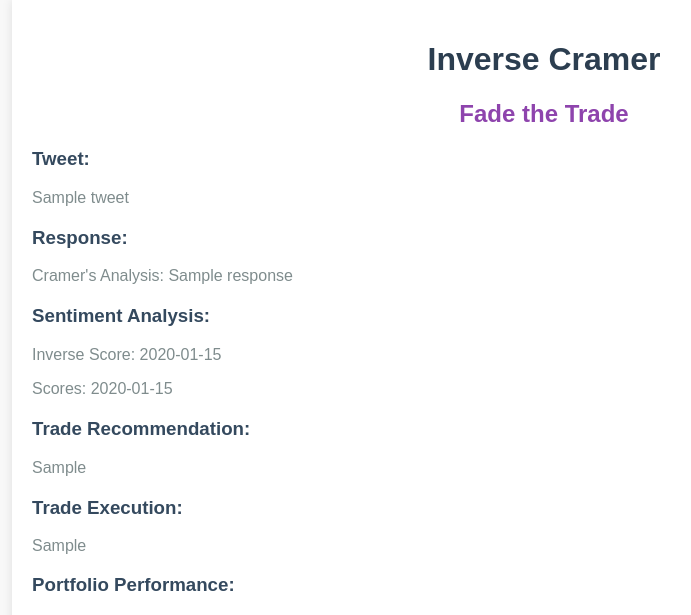
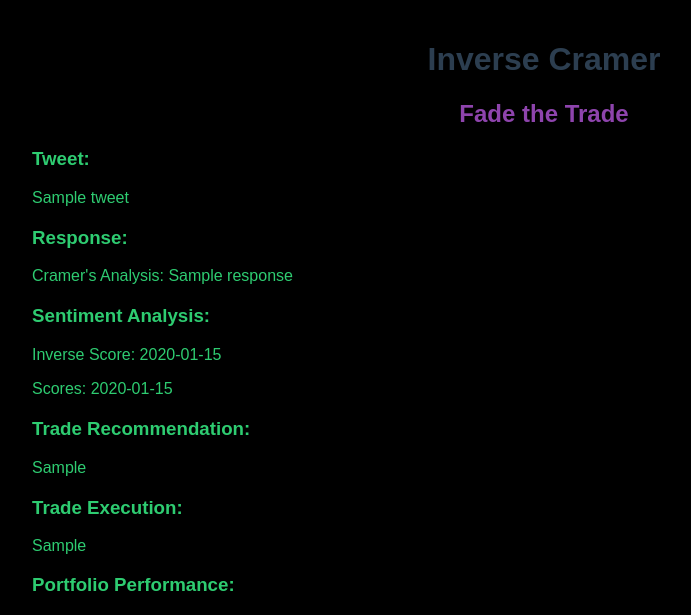
Before and after one commit to Better-Call-Paul/Inverse-Cramer-Trader, a Flask app: template templates/result.html in a window 1280 px wide. Shown: the top 615 px of the page, without its empty margins (96-787 px from the left). Run offline with Flask 2, Linux system fonts and the light colour scheme; the template is opened without the code that fills it: most values are stand-ins (such as "Sample title", 1, 10 or a date in 2020).

Commit message:
Update style.css

```diff
--- a/static/style.css
+++ b/static/style.css
@@ -2,14 +2,14 @@
     font-family: Arial, sans-serif;
     margin: 0;
     padding: 0;
-    background-color: #f8f8f8;
+    background-color: #000;
 }
 
 .container {
     width: 80%;
     margin: 0 auto;
     padding: 20px;
-    background-color: #ffffff;
+    background-color: #000;
     box-shadow: 0 0 10px rgba(0, 0, 0, 0.1);
 }
 
@@ -24,7 +24,7 @@
 }
 
 h3 {
-    color: #34495e;
+    color: #2ecc71;
 }
 
 .tweet-section,
@@ -35,5 +35,5 @@
 }
 
 p {
-    color: #7f8c8d;
+    color: #2ecc71;
 }
```
